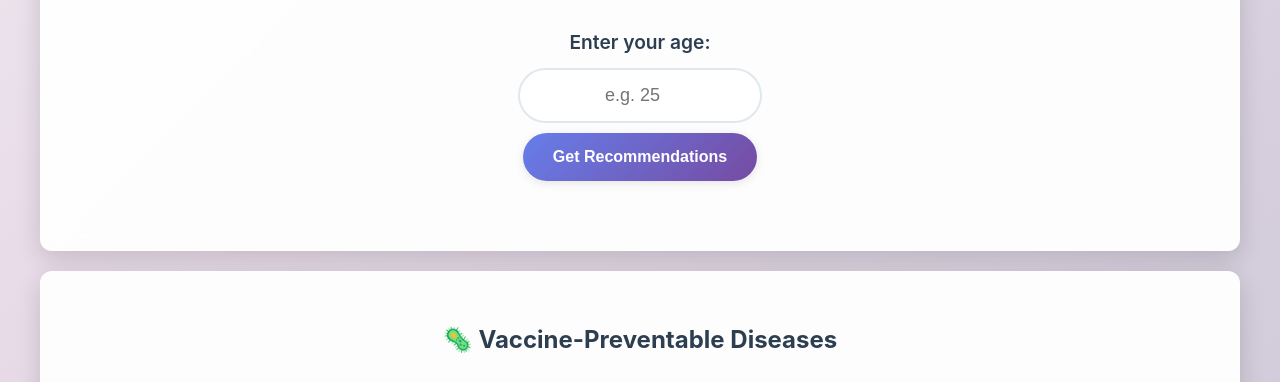
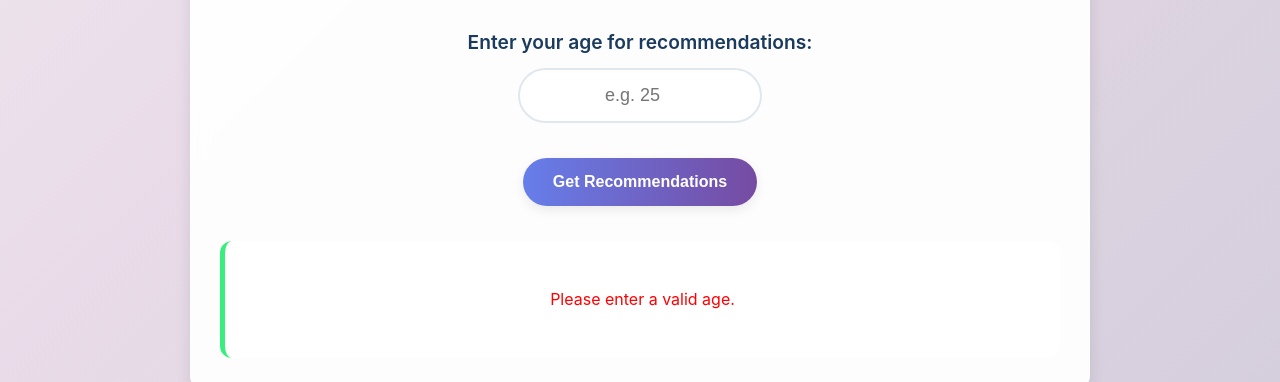
Before and after one commit to Nagavasuki/Aushadha-Mitra, a plain HTML site: page vaccines.html in a window 1280 px wide. Both pictures are taken after a click on the button "Get Recommendations". Shown: the part 279-661 px from the top of the page. Drawn offline with Linux system fonts and the light colour scheme.

Commit message:
Update vaccines.html

```diff
--- a/vaccines.html
+++ b/vaccines.html
@@ -6,6 +6,31 @@
   <title>Vaccines - Aushadha Mitra</title>
   <link rel="stylesheet" href="style.css" />
   <style>
+    :root {
+        --primary-gradient: linear-gradient(90deg, #667eea, #764ba2);
+        --success-gradient: linear-gradient(90deg, #11998e, #38ef7d);
+        --text-dark: #1a3b5d;
+        --text-light: #555;
+        --border-radius: 12px;
+        --shadow-light: 0 4px 12px rgba(0,0,0,0.08);
+        --shadow-medium: 0 6px 16px rgba(0,0,0,0.1);
+        --shadow-heavy: 0 10px 25px rgba(0,0,0,0.15);
+        --transition: all 0.3s ease;
+    }
+
+    body {
+        font-family: -apple-system, BlinkMacSystemFont, "Segoe UI", Roboto, "Helvetica Neue", Arial, sans-serif;
+        margin: 0;
+        background-color: #f4f7f9;
+        color: #333;
+    }
+
+    .container {
+        max-width: 900px;
+        margin: 0 auto;
+        padding: 20px;
+    }
+
     .vaccine-container {
       background: rgba(255,255,255,0.95);
       border-radius: var(--border-radius);
@@ -31,7 +56,7 @@
 
     .age-input-section {
       text-align: center;
-      margin-bottom: 40px;
+      margin-bottom: 20px;
     }
 
     .age-input {
@@ -51,8 +76,11 @@
       box-shadow: 0 0 0 3px rgba(102, 126, 234, 0.1);
     }
 
+    .action-buttons {
+        text-align: center;
+    }
+
     .recommend-btn {
-      background: var(--primary-gradient);
       color: white;
       padding: 15px 30px;
       border: none;
@@ -62,6 +90,8 @@
       cursor: pointer;
       transition: var(--transition);
       box-shadow: var(--shadow-light);
+      margin: 5px;
+      background: var(--primary-gradient);
     }
 
     .recommend-btn:hover {
@@ -128,20 +158,18 @@
       line-height: 1.4;
     }
 
-    .vaccine-result {
-      background: rgba(255,255,255,0.95);
-      border-radius: var(--border-radius);
+    .result-box {
       padding: 30px;
       margin-top: 30px;
-      box-shadow: var(--shadow-medium);
-      backdrop-filter: blur(10px);
+      border-radius: var(--border-radius);
+      background: white;
       border-left: 5px solid #38ef7d;
     }
 
-    .vaccine-result h3 {
-      color: #11998e;
+    .result-box h3 {
       margin-top: 0;
       font-size: 1.5rem;
+      color: #11998e;
     }
 
     .vaccine-list {
@@ -201,10 +229,14 @@
       </div>
 
       <div class="age-input-section">
-        <label for="age" style="font-size: 1.2rem; font-weight: 600; color: var(--text-dark);">Enter your age:</label><br />
+        <label for="age" style="font-size: 1.2rem; font-weight: 600; color: var(--text-dark);">Enter your age for recommendations:</label><br />
         <input type="number" id="age" class="age-input" placeholder="e.g. 25" /><br>
+      </div>
+      <div class="action-buttons">
         <button class="recommend-btn" onclick="recommendVaccines()">Get Recommendations</button>
       </div>
+
+      <div id="vaccine-result" class="result-box" style="display: none;"></div>
     </div>
 
     <div class="vaccine-container">
@@ -248,10 +280,10 @@
       </div>
     </div>
 
-    <div id="vaccine-result" class="vaccine-result" style="display: none;"></div>
   </div>
 
   <script>
+    // Data for different diseases and their corresponding vaccines
     const diseaseInfo = {
       'COVID-19': {
         description: 'A respiratory illness caused by SARS-CoV-2 virus',
@@ -291,10 +323,11 @@
       }
     };
 
+    // Function to display information when a disease card is clicked
     function showDiseaseInfo(diseaseName) {
       const info = diseaseInfo[diseaseName];
+      const resultDiv = document.getElementById('vaccine-result');
       if (info) {
-        const resultDiv = document.getElementById('vaccine-result');
         resultDiv.style.display = 'block';
         resultDiv.innerHTML = `
           <h3>🦠 ${diseaseName} Information</h3>
@@ -303,16 +336,19 @@
           <p><strong>Vaccine:</strong> ${info.vaccine}</p>
           <p><strong>Prevention:</strong> ${info.prevention}</p>
         `;
+        resultDiv.scrollIntoView({ behavior: 'smooth' });
       }
     }
 
+    // Function to recommend vaccines based on the entered age
     function recommendVaccines() {
-      const age = parseInt(document.getElementById('age').value);
-      const result = document.getElementById('vaccine-result');
+      const ageInput = document.getElementById('age');
+      const age = parseInt(ageInput.value);
+      const resultDiv = document.getElementById('vaccine-result');
 
       if (!age || age <= 0) {
-        result.style.display = 'block';
-        result.innerHTML = "<p style='color:red;'>Please enter a valid age.</p>";
+        resultDiv.style.display = 'block';
+        resultDiv.innerHTML = "<p style='color:red; text-align:center;'>Please enter a valid age.</p>";
         return;
       }
 
@@ -329,8 +365,8 @@
 
       const vaccineItems = vaccines.map(vaccine => `<div class="vaccine-item">${vaccine}</div>`).join('');
 
-      result.style.display = 'block';
-      result.innerHTML = `
+      resultDiv.style.display = 'block';
+      resultDiv.innerHTML = `
         <h3>💉 Recommended Vaccines for Age ${age}</h3>
         <div class="vaccine-list">
           ${vaccineItems}
@@ -340,6 +376,7 @@
           These are general recommendations and may vary based on your health condition and medical history.
         </p>
       `;
+       resultDiv.scrollIntoView({ behavior: 'smooth' });
     }
   </script>
 </body>
```
